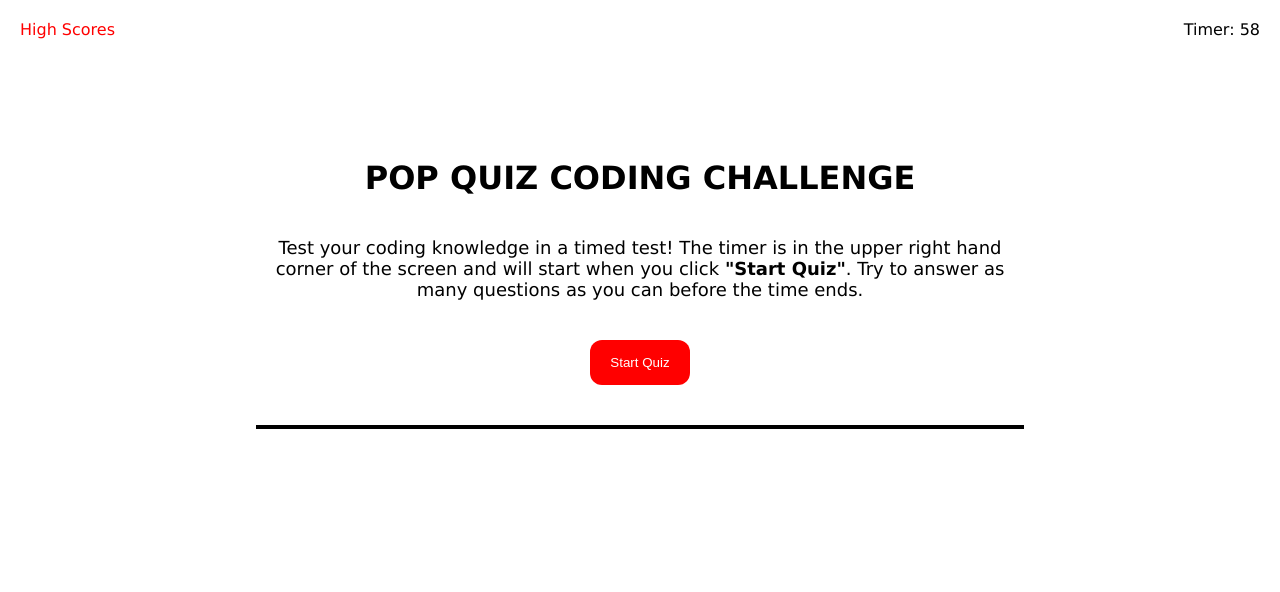
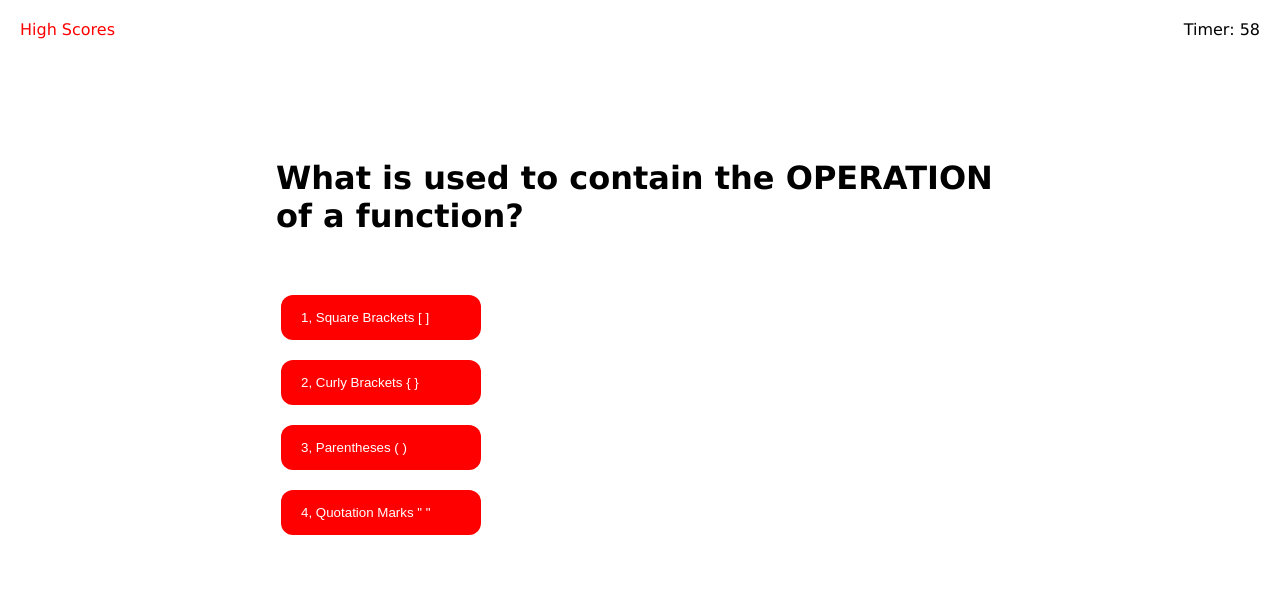
Before and after one commit to Jarellano562/pop-quiz, a plain HTML site: page index.html in a window 1280 px wide. Both pictures are taken after a click on the button "Start Quiz". Shown: the top 592 px of the page. Drawn offline with Linux system fonts and the light colour scheme.

Commit message:
corrected the js to load the quiz and save the data to local storage

```diff
--- a/assets/css/style.css
+++ b/assets/css/style.css
@@ -44,7 +44,7 @@ main h1 {
 }
 
 main div {
-    text-align: center;
+    text-align: left;
     margin: auto;
     padding: 20px 0;
     font-size: 18px;
@@ -70,6 +70,7 @@ form {
     border-radius: 12px;
     background: var(--tertiary);
     outline: none;
+    color: var(--primary);
 }
 
 /* styling for correct/wrong display */
--- a/assets/js/script.js
+++ b/assets/js/script.js
@@ -1,54 +1,80 @@
-//SET UP THE TIMER FOR THE QUIZ
-var timerEl = document.querySelector("#timer");
+//NEED TO CREATE ELEMENTS FOR THE DOM MANIPULATION
+var timerEl = document.querySelector("#timer");//SET UP THE TIMER FOR THE QUIZ
 var mainEl = document.querySelector("#main"); //CONNECTING THE HTML MAIN TO JS
 var questionEl = document.querySelector("#quiz-heading"); //DIPLAY THE QUESTION TO THE HTML MAIN = H1
-var messageEl = document.querySelector("quiz-body"); //DISPLAY THE MESSAGE/BUTTO FROM THE HTML DIV THAT IS WITHIN THE MAIN ELEMENT
+var messageEl = document.querySelector("#quiz-body"); //DISPLAY THE MESSAGE/BUTTO FROM THE HTML DIV THAT IS WITHIN THE MAIN ELEMENT
 var startBtn = document.querySelector("#start-quiz"); //SET THE START BUTTON FOR A CLICK EVENT
-var resultEl =document.querySelector("#result"); //CAPTURE THE RESULTS FROM THE QUIZ
+var resultEl = document.querySelector("#result"); //CAPTURE THE RESULTS FROM THE QUIZ
 
-//VARIABLES
+//NEED TO CREATE A VARIABLE FOR POP QUIZ QUESTIONS
 var testQuestions = [
     {
-        question: "What is the Question?",
-        options:["a" , "b" , "c" , "d"],
+        question: "DOM stans for what?",
+        options: ["Document Override Method", "Document Object Model", "Decrement Object Material", "Do Observe More"],
+        answer: "2"
+    },
+    {
+        question: "What is used after a function name?",
+        options: ["Semi Colon ;", "Square Brackets [ ]", "Parentheses ( )", "Curly Brackets { }"],
+        answer: "3"
+    },
+    {
+        question: "An array can contain:",
+        options: ["Objects", "Strings", "Numbers", "All of the Above"],
         answer: "4"
     },
     {
-        question: "What is the Question?",
-        options:["a" , "b" , "c" , "d"],
+        question: "What is used to contain the OPERATION of a function?",
+        options: ["Square Brackets [ ]", "Curly Brackets { }", "Parentheses ( )", 'Quotation Marks " "'],
+        answer: "2"
+    },
+    {
+        question: "A function will run automatically unless set as a variable.",
+        options: ["True", "False"],
+        answer: "2"
+    },
+    {
+        question: "This will require the user to select 'OK' or 'Cancel'.",
+        options: ["Confirm", "Alert", "Prompt", "Inform"],
+        answer: "1"
+    },
+    {
+        question: "This will require the user to input an answer:",
+        options: ["Prompt", "Alert", "Confirm", "Window"],
+        answer: "1"
+    },
+    {
+        question: "Does a function must be called in order to run?",
+        options: ["True", "False"],
+        answer: "1"
+    },
+    {
+        question: "A PROMPT from the user always returns as a:",
+        options: ["Boolean", "Number", "String", "Variable"],
+        answer: "3"
+    },
+    {
+        question: "What is the index number of 'this' in this array: ['what', 'index', 'is, 'this']",
+        options: ["This", "3", "i", "4"],
+        answer: "2"
+    },
+    {
+        question: "An object is contained in:",
+        options: ["Parentheses ( )", "Colons : :", "Square Brackets [ ]", "Curly Brackets { }"],
         answer: "4"
     },
     {
-        question: "What is the Question?",
-        options:["a" , "b" , "c" , "d"],
-        answer: "4"
-    },
-    {
-        question: "What is the Question?",
-        options:["a" , "b" , "c" , "d"],
+        question: "API stands for:",
+        options: ["Automatic Place Integer", "Application Pyramid Itemizer", "Automated Programmer Interface", "Application Programming Interface"],
         answer: "4"
     }
 ];
-
+var timer = 59;
 var indexNum = 0;
-var timer = 59;
 var correct = 0;
 var wrong = 0;
 var play = true;
-var highScore = [];
-
-//SHUFFLE THE QUESTIONS FOR THE QUIZ
-var shuffle = function(array) {
-    var ctr = array.length, temp, index;
-    while (ctr > 0) { //WHILE THERE ARE ELEMENTS IN THE ARRAY
-        index = Math.floor(Math.random() * ctr); //PICKING A RANDOM INDEX
-        ctr--; //DECREASE CTR BY 1
-        temp = array[ctr]; //SWAPPING THE ELEMENTS WITH IT
-        array[ctr] = array[index]; //SWAPPING THE ELEMENTS WITH IT
-        array[index]= temp; //SWAPPING THE ELEMENTS WITH IT
-    }
-    return array;
-};
+var highScores = [];
 
 //CREATE THE FUNCTION FOR TIMER
 var countdown = function() {
@@ -65,12 +91,24 @@ var countdown = function() {
     }, 1000);
 };
 
+//SHUFFLE THE QUESTIONS FOR THE QUIZ
+var shuffle = function(array) {
+    var ctr = array.length, temp, index;
+    while (ctr > 0) { //WHILE THERE ARE ELEMENTS IN THE ARRAY
+        index = Math.floor(Math.random() * ctr); //PICKING A RANDOM INDEX
+        ctr--; //DECREASE CTR BY 1
+        temp = array[ctr]; //SWAPPING THE ELEMENTS WITH IT
+        array[ctr] = array[index]; //SWAPPING THE ELEMENTS WITH IT
+        array[index]= temp; //SWAPPING THE ELEMENTS WITH IT
+    }
+    return array;
+};
 
 //CREATE THE START TIMER AND START QUIZ
 var startQuiz =function() {
     shuffle(testQuestions); //START BY SHUFFLING THE QUESTIONS
     countdown(); //ALLOWING THE TIMER TO START
-    questionEl.setAttribute("style", "text-align: center;"); // STYLING THE ELEMENTS
+    questionEl.setAttribute("style", "text-align: left;"); // STYLING THE ELEMENTS
     messageEl.setAttribute("style", "margin-left: 25px; width: fit-content;"); //STYLING THE ELEMENTS
     startBtn.remove(); //REMOVE THE START BUTTON
     runQuiz();
@@ -121,24 +159,30 @@ var guessCompare = function(guessId) {
     }
 };
 
-//WE NEED A FUNTION TO STOP THE QUIZ WHEN IT IS DONE OR WHNE THE TIMER RUNS OUT OF TIME
+// WE NEED A FUNCTION TO STOP THE QUIZ WHEN IT IS DONE OR WHEN THE TIMER RUNS OUT
 var endQuiz = function() {
-    if (timer < 0) {
-        timer= 0;
+    if(timer < 0) { //WHEN USER HITS ZERO THE QUIZ WILL STOP! (MAKE SURE THAT IT WILL NOT GO NEGATIVE)
+        timer = 0;
         timerEl.innerText = timer;
     }
-    questionEl.removeAttribute("style");
+    questionEl.removeAttribute("style"); //UPDATING THE DOM WHEN THE QUIZ HAS ENDED: REMOVES THE ATTRIBUTE WITHIN FROM AN ELEMENT
     questionEl.textContent = "Let's see how you did!";
-    messageEl.innerHTML = `<div>You got ${correct} questions correct and ${wrong} questions wrong.</div><div>Your time score is: ${timer}.</div>`;
+    messageEl.innerHTML = //CREATING A DIV WITHIN JS THAT IS SENDING IT TO HTML TO CREATE
+                        `<div>
+                        You got ${correct} questions correct and ${wrong} questions wrong.
+                        </div>
+                        <div>
+                        Your time score is: ${timer}.
+                        </div>`;
 
-    var formEl = document.createAttribute("form");
+    var formEl = document.createElement("form"); //NEED TO CREATE A FORM WHEN GAME IS OVER FOR USER TO INPUT THEIR INITIALS
     formEl.setAttribute("id", "initials-form")
 
     var inputEl = document.createElement("input");
     inputEl.setAttribute("type", "text");
     inputEl.setAttribute("name", "user-initials");
     inputEl.className = "user-initials";
-    inputEl.setAttribute("placeholder", "Enter your initials");
+    inputEl.setAttribute("placeholder", "Enter Your Initials");
     formEl.appendChild(inputEl);
 
     var submitEl = document.createElement("button");
@@ -147,43 +191,47 @@ var endQuiz = function() {
     submitEl.setAttribute("type", "submit");
     submitEl.textContent = "Submit";
     formEl.appendChild(submitEl);
-    messageEl.appendChild(formEl);
+    messageEl.appendChild(formEl); //AFTER THE USER HAS ENTERED THE FIELDS IT NEEDS IT NEEDS TO APPEND IT TO THE MESSAGE
 };
 
+//NEED TO CREATE A FUNCTION WHERE THE USER IS ABLE TO SUBMIT THE SCORE WHEN CLICKED
 var saveHighScore = function(event) {
-    event.preventDefault();
+    event.preventDefault(); //INVALID TEXT INPUT CAN BE STOPPED FROM REACHING THE INPUT FIELD
 
-    var targetEl = event.target;
+    var targetEl = event.target; //THIS IS ACTIVATE ONLY IF THE SUBMIT BUTOON HAS BEEN CLICKED
     if (targetEl.matches("#save-initials")) {
-        var formEl = document.querySelector(".user-initials");
-        var userInitials = formEl.nodeValue
 
-        if (!userInitials) {
-            alert ("Please enter your initails to submit your score!");
+        var formEl = document.querySelector(".user-initials"); //THIS IS GET THE "USER'S INITIALS" FORM ELEMENT
+        var userInitials = formEl.value
+
+        if (!userInitials) {  //THE IF IS USED TO MAKE SURE THE USER HAS INPUTTED THE RIGHT INFORMATION BEFORE MOVING ON
+            alert("Please enter your initials before moving on!");
             return false;
         } else {
             var highScoreObj = {
-                initails: userInitials,
+                initials: userInitials,
                 score: timer
             };
-            highScore.push(highScoreObj);
-            localStorage.setItem("scores", JSON.stringify(highScore));
-            location.replace("Users/Jesus/Desktop/projects/pop-quiz/highscore.html");
+            highScores.push(highScoreObj); //THIS WILL PUSH THE OBJECT TO THE HIGHSCORES ARRAY
+            localStorage.setItem("scores", JSON.stringify(highScores)); //THIS IS THE HIGHSCORES THAT IS STORED IN THE LOCAL STORAGE (CONVERSION TO STRING WITH THIS ELEMENT)
+            location.replace("/Users/Jesus/Desktop/projects/pop-quiz/highscore.html"); //THIS IS THE SECOND HTML FILE TO SAVE THE HIGH SCORES ON
         }
     }
 };
 
+//NEED A FUNCTION TO DATA STORE THE HIGH SCORE
 var loadScores = function() {
     highScores = localStorage.getItem("scores");
-    if(!highScores) {
+
+    if (!highScores) {
         highScores = [];
         return false;
     }
-    highScore = JSON.parse(highScores)
+    highScores = JSON.parse(highScores); //The JSON.parse() method parses a JSON string, constructing the JavaScript value or object described by the string
 };
 
 startBtn.addEventListener("click", startQuiz); //ADDED AN EVENT LISTENER FOR CLICK FOR START BUTTON
 messageEl.addEventListener("click", guessHandler); //ADDED AN EVENT LISTENER FOR A CLICK OF A GUESS BUTTON DURING QUIZ
 mainEl.addEventListener("click", saveHighScore); //ADDED AN EVENT LISTENER FOR SUBMIT BUTTON
 
-loadScores(); //HAVING THE LOCALSTORAGE STORE ANY HIGH SCORES
+loadScores(); //HAVING THE LOCALSTORAGE STORE ANY HIGH SCORE
```
